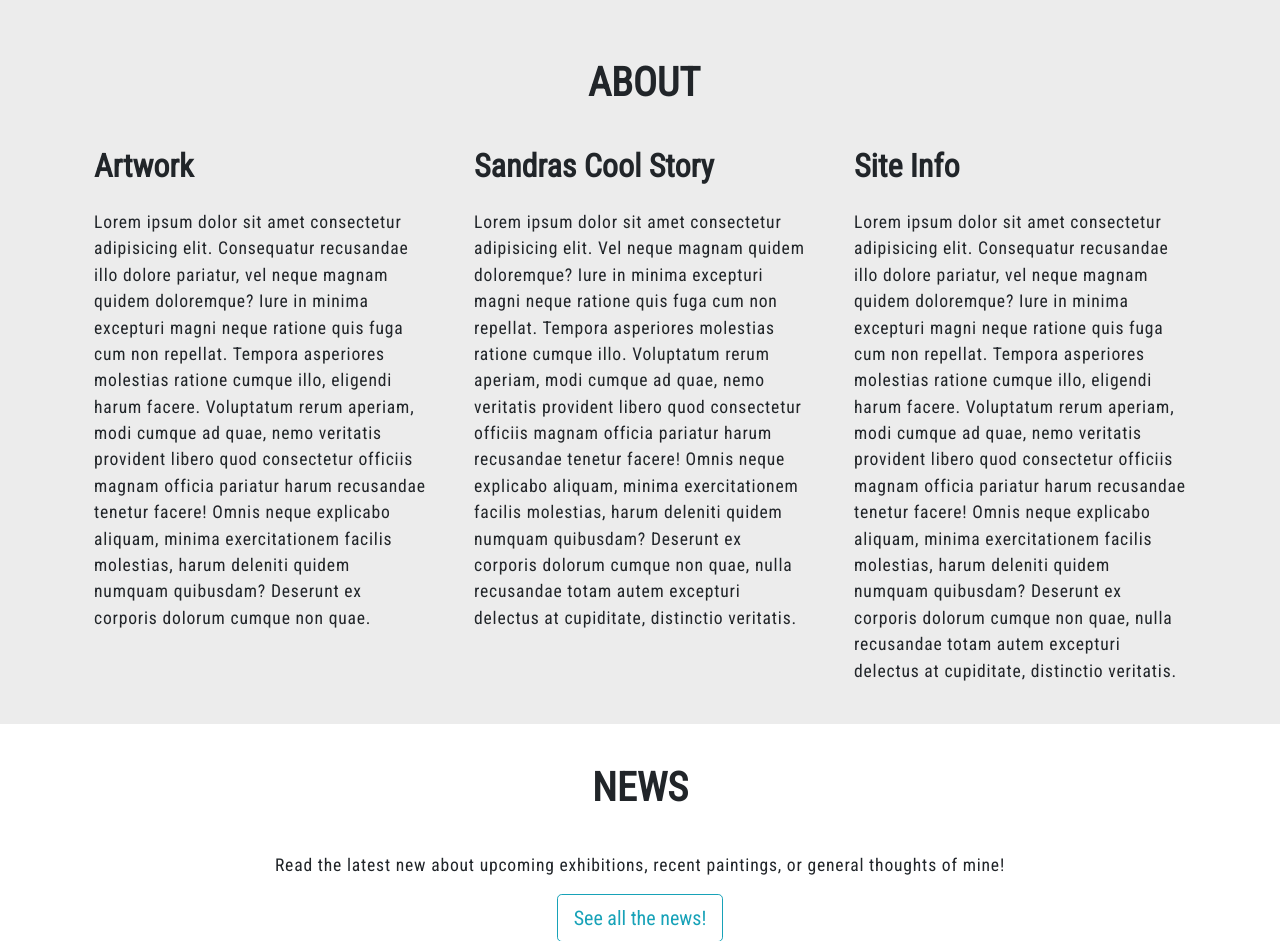
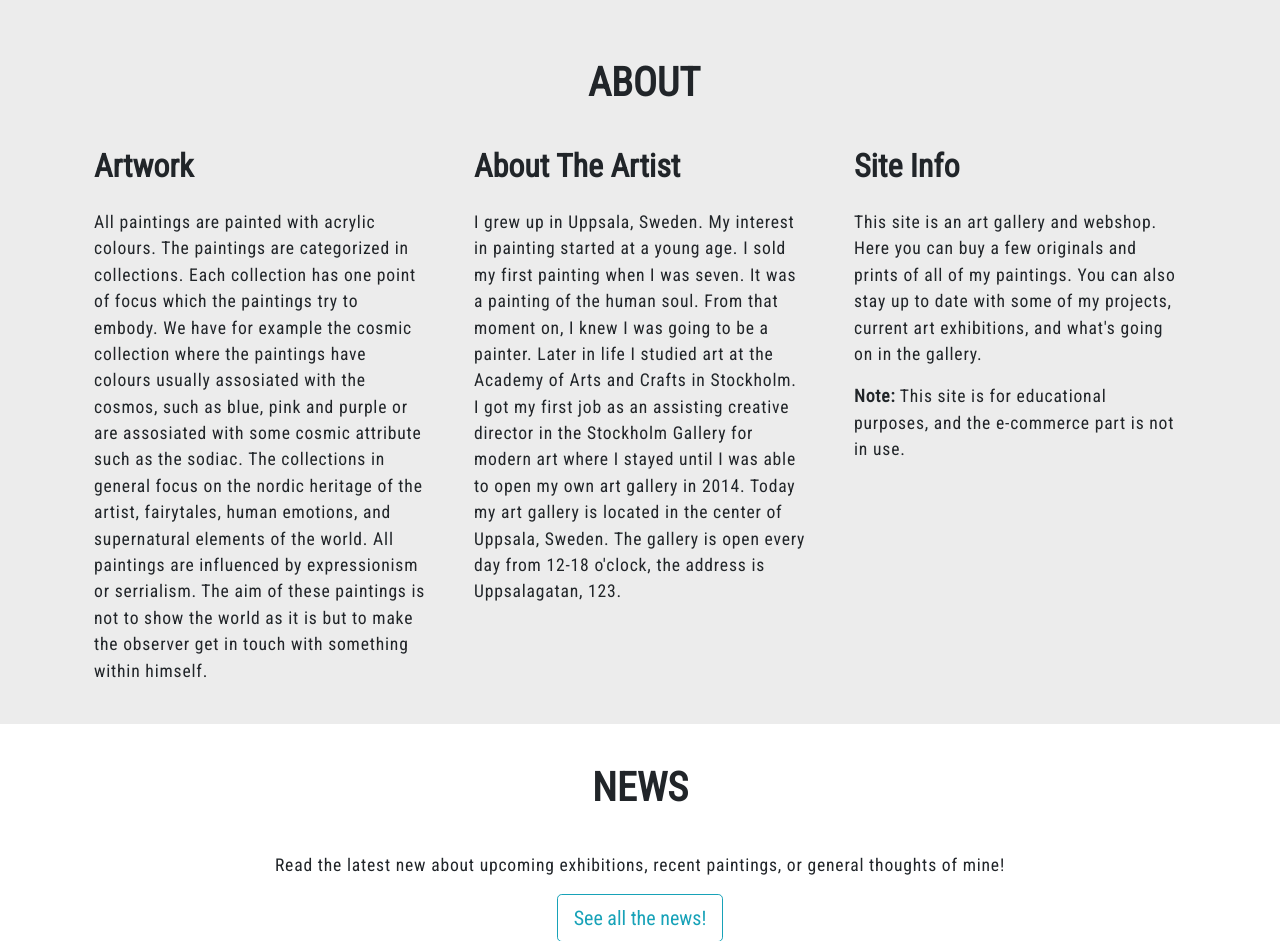
Before and after one commit to HeimirDavid/art-ecommerce, a Django app: page / in a window 1280 px wide. Shown: the part 819-1760 px from the top of the page. Run offline with Django 3.2, Linux system fonts and the light colour scheme; data that the repository does not hold is empty; some libraries are stand-ins or nearby versions.

Commit message:
About section on index page updated, and buttons on products and new have a more relevant text now

```diff
--- a/home/templates/contact.html
+++ b/home/templates/contact.html
@@ -42,7 +42,7 @@
                         <br/>
                         <input type="email" name="email_address" id="email_address" class="form-control" placeholder="Email" required />
                         <br/>
-                        <textarea rows="7" name="message" id="message" class="form-control" placeholder="Event Description" required></textarea>
+                        <textarea rows="7" name="message" id="message" class="form-control" placeholder="Message" required></textarea>
                         <br/>
                         <div class="col text-center">
                             <button type="submit" class="btn btn-outline-success">Send Message!</button>
--- a/home/templates/index.html
+++ b/home/templates/index.html
@@ -9,21 +9,31 @@
                 <div class="row">
                     <div class="col-md-6 col-sm-10 col-lg-4 offset-xs-1 offset-md-0 about-col fade-in">
                         <h4 class="header-h4">Artwork</h4>
-                        <p class="p-text">Lorem ipsum dolor sit amet consectetur adipisicing elit. Consequatur recusandae illo dolore pariatur, vel neque magnam quidem doloremque? Iure in minima excepturi magni neque ratione quis fuga cum non repellat.
-                        Tempora asperiores molestias ratione cumque illo, eligendi harum facere. Voluptatum rerum aperiam, modi cumque ad quae, nemo veritatis provident libero quod consectetur officiis magnam officia pariatur harum recusandae tenetur facere!
-                        Omnis neque explicabo aliquam, minima exercitationem facilis molestias, harum deleniti quidem numquam quibusdam? Deserunt ex corporis dolorum cumque non quae.</p>
+                        <p class="p-text">All paintings are painted with acrylic colours. The paintings are categorized in collections.
+                            Each collection has one point of focus which the paintings try to embody. We have for example the cosmic collection
+                            where the paintings have colours usually assosiated with the cosmos, such as blue, pink and purple or are assosiated
+                            with some cosmic attribute such as the sodiac. The collections in general focus on the nordic heritage of the artist,
+                            fairytales, human emotions, and supernatural elements of the world. All paintings are influenced by expressionism
+                            or serrialism. The aim of these paintings is not to show the world as it is but to make the observer get
+                            in touch with something within himself.
+                        </p>
                     </div>
                     <div class="col-md-6 col-sm-10 col-lg-4 offset-xs-1 offset-md-0 about-col fade-in">
-                        <h4 class="header-h4">Sandras Cool Story</h4>
-                        <p class="p-text">Lorem ipsum dolor sit amet consectetur adipisicing elit. Vel neque magnam quidem doloremque? Iure in minima excepturi magni neque ratione quis fuga cum non repellat.
-                            Tempora asperiores molestias ratione cumque illo. Voluptatum rerum aperiam, modi cumque ad quae, nemo veritatis provident libero quod consectetur officiis magnam officia pariatur harum recusandae tenetur facere!
-                            Omnis neque explicabo aliquam, minima exercitationem facilis molestias, harum deleniti quidem numquam quibusdam? Deserunt ex corporis dolorum cumque non quae, nulla recusandae totam autem excepturi delectus at cupiditate, distinctio veritatis.</p>
+                        <h4 class="header-h4">About The Artist</h4>
+                        <p class="p-text">I grew up in Uppsala, Sweden. My interest in painting started at a young age. I sold my first painting
+                            when I was seven. It was a painting of the human soul. From that moment on, I knew I was going to be a painter.
+                            Later in life I studied art at the Academy of Arts and Crafts in Stockholm. I got my first job as an assisting
+                            creative director in the Stockholm Gallery for modern art where I stayed until I was able to open my own art gallery
+                            in 2014. Today my art gallery is located in the center of Uppsala, Sweden. The gallery is open every day from 12-18 o'clock,
+                            the address is Uppsalagatan, 123.
+                        </p>
                     </div>
                     <div class="col-md-6 col-sm-10 col-lg-4 offset-xs-1 offset-md-0 about-col fade-in">
                         <h4 class="header-h4">Site Info</h4>
-                        <p class="p-text">Lorem ipsum dolor sit amet consectetur adipisicing elit. Consequatur recusandae illo dolore pariatur, vel neque magnam quidem doloremque? Iure in minima excepturi magni neque ratione quis fuga cum non repellat.
-                            Tempora asperiores molestias ratione cumque illo, eligendi harum facere. Voluptatum rerum aperiam, modi cumque ad quae, nemo veritatis provident libero quod consectetur officiis magnam officia pariatur harum recusandae tenetur facere!
-                            Omnis neque explicabo aliquam, minima exercitationem facilis molestias, harum deleniti quidem numquam quibusdam? Deserunt ex corporis dolorum cumque non quae, nulla recusandae totam autem excepturi delectus at cupiditate, distinctio veritatis.</p>
+                        <p class="p-text">This site is an art gallery and webshop. Here you can buy a few originals and prints of all of my paintings.
+                            You can also stay up to date with some of my projects, current art exhibitions, and what's going on in the gallery.
+                        </p>
+                        <p class="p-text"><span class="font-weight-bold">Note:</span> This site is for educational purposes, and the e-commerce part is not in use.</p>
                     </div>
                 </div>
             </div>
@@ -49,7 +59,7 @@
                 {% endif %}
                 <p class="p-text prev-blog-text">{{ post.content|truncatewords:50 }}</p>
                 <span class="btn btn-success openpost-btn">
-                    <a href="{% url 'news_detail' post.id %}#content">Open Article</a>
+                    <a href="{% url 'news_detail' post.id %}#content">Read Article</a>
                 </span>
             </div>
         </div>
@@ -101,7 +111,7 @@
                 <p class="p-text font-weight-bold">Original painting has been sold!</p>
                 {% endif %}
                 <!-- <p>Price varies between print sizes and original painting</p> -->
-                <span class="btn btn-success openproduct-btn"><a href="{% url 'get_single_product' product.id %}#content">Open</a></span>
+                <span class="btn btn-success openproduct-btn"><a href="{% url 'get_single_product' product.id %}#content">View Product</a></span>
             </div>
         </div>
         <div class="col-3 d-none d-md-block from-right slide-in">
@@ -137,7 +147,7 @@
                     <p class="p-text font-weight-bold">Original painting has been sold!</p>
                 {% endif %}
                 <!-- <p>Price varies between print sizes and original painting</p> -->
-                <span class="btn btn-success openproduct-btn"><a href="{% url 'get_single_product' product.id %}#content">Open</a></span>
+                <span class="btn btn-success openproduct-btn"><a href="{% url 'get_single_product' product.id %}#content">View Product</a></span>
             </div>
         </div>
     </div>
--- a/newsposts/templates/newsposts.html
+++ b/newsposts/templates/newsposts.html
@@ -3,7 +3,7 @@
 {% block content %}
 <div id="news-sect" class="row news-header-row">
     <div class="col-10 offset-1 text-center">
-        <h2 class="header-h3 uppercase news-h">news/blog</h2>
+        <h2 class="header-h3 uppercase news-h">news</h2>
         <h3 class="sub-header">Read the latest news here!</h3>
     </div>
 </div>
@@ -17,7 +17,7 @@
             {% endif %}
             <p class="p-text prev-blog-text">{{ post.content|truncatewords:50 }}</p>
             <span class="btn btn-primary openpost-btn">
-                <a href="{% url 'news_detail' post.id %}">Open Article</a>
+                <a href="{% url 'news_detail' post.id %}">Read Article</a>
             </span>
         </div>
     </div>
--- a/products/templates/products.html
+++ b/products/templates/products.html
@@ -67,7 +67,7 @@
                     <p class="p-text font-weight-bold">Original painting has been sold!</p>
                 {% endif %}
                 <!-- <p>Price varies between print sizes and original painting</p> -->
-                <span class="btn btn-success openproduct-btn"><a href="{% url 'get_single_product' product.id %}#content">Open</a></span>
+                <span class="btn btn-success openproduct-btn"><a href="{% url 'get_single_product' product.id %}#content">View Product</a></span>
             </div>
         </div>
         <div class="col-3 d-none d-md-block from-right slide-in">
@@ -103,7 +103,7 @@
                 <p class="p-text font-weight-bold">Original painting has been sold!</p>
                 {% endif %}
                 <!-- <p>Price varies between print sizes and original painting</p> -->
-                <span class="btn btn-success openproduct-btn"><a href="{% url 'get_single_product' product.id %}#content">Open</a></span>
+                <span class="btn btn-success openproduct-btn"><a href="{% url 'get_single_product' product.id %}#content">View Product</a></span>
             </div>
         </div>
     </div>
```
Also changed, not shown: README.md.
